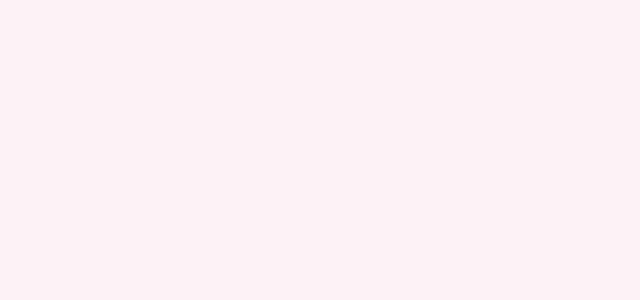
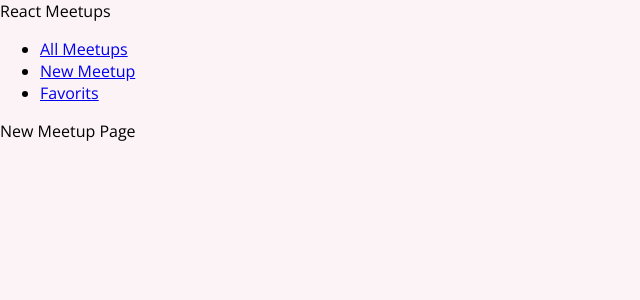
Before and after one commit to bhadreshkumarghevariya/the-meetup-project, a React (Create React App) app: page /new-meetup in a window 1280 px wide. Shown: the top 300 px of the page, without its empty margins (0-640 px from the left). Built offline with nearby package versions, Linux system fonts and the light colour scheme.

Commit message:
Added routes and navigation bar

```diff
--- a/package.json
+++ b/package.json
@@ -8,6 +8,7 @@
     "@testing-library/user-event": "^13.5.0",
     "react": "^17.0.2",
     "react-dom": "^17.0.2",
+    "react-router-dom": "^6.2.1",
     "react-scripts": "5.0.0",
     "web-vitals": "^2.1.2"
   },
--- a/src/App.js
+++ b/src/App.js
@@ -1,5 +1,20 @@
+import { Route, Routes } from "react-router-dom";
+import AllMeetupsPage from "./pages/AllMeetups";
+import NewMeetupPage from "./pages/NewMeetup";
+import FavoritsPage from "./pages/Favorits";
+import MainNavigation from "./components/layout/MainNavigation";
+
 function App() {
-  return <div></div>;
+  return (
+    <div>
+      <MainNavigation />
+      <Routes>
+        <Route path="/" element={<AllMeetupsPage />} />
+        <Route path="/new-meetup" element={<NewMeetupPage />} />
+        <Route path="/favorits" element={<FavoritsPage />} />
+      </Routes>
+    </div>
+  );
 }
 
 export default App;
--- /dev/null
+++ b/src/components/layout/MainNavigation.js
@@ -0,0 +1,24 @@
+import { Link } from "react-router-dom";
+
+function MainNavigation() {
+  return (
+    <header>
+      <div>React Meetups</div>
+      <nav>
+        <ul>
+          <li>
+            <Link to="/">All Meetups</Link>
+          </li>
+          <li>
+            <Link to="/new-meetup">New Meetup</Link>
+          </li>
+          <li>
+            <Link to="/favorits">Favorits</Link>
+          </li>
+        </ul>
+      </nav>
+    </header>
+  );
+}
+
+export default MainNavigation;
--- a/src/index.js
+++ b/src/index.js
@@ -3,5 +3,11 @@ import ReactDOM from "react-dom";
 
 import "./index.css";
 import App from "./App";
+import { BrowserRouter } from "react-router-dom";
 
-ReactDOM.render(<App />, document.getElementById("root"));
+ReactDOM.render(
+  <BrowserRouter>
+    <App />
+  </BrowserRouter>,
+  document.getElementById("root")
+);
--- /dev/null
+++ b/src/pages/AllMeetups.js
@@ -0,0 +1,5 @@
+function AllMeetupsPage() {
+  return <div>All Meetup Page</div>;
+}
+
+export default AllMeetupsPage;
--- /dev/null
+++ b/src/pages/Favorits.js
@@ -0,0 +1,5 @@
+function FavoritsPage() {
+  return <div>Favorits Page</div>;
+}
+
+export default FavoritsPage;
--- /dev/null
+++ b/src/pages/NewMeetup.js
@@ -0,0 +1,5 @@
+function NewMeetupPage() {
+  return <div>New Meetup Page</div>;
+}
+
+export default NewMeetupPage;
```
Also changed, not shown: 1 other file (tests, documents, lock files or other folders).
